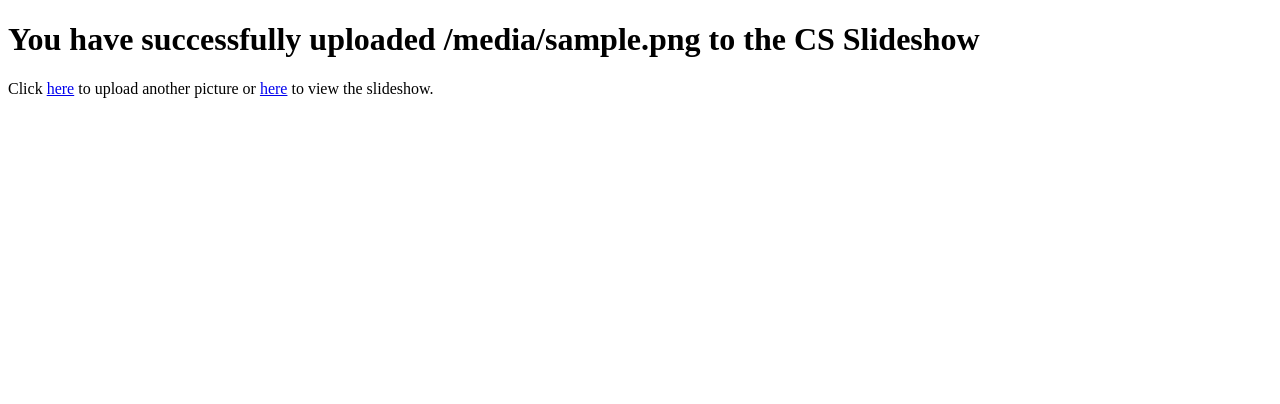
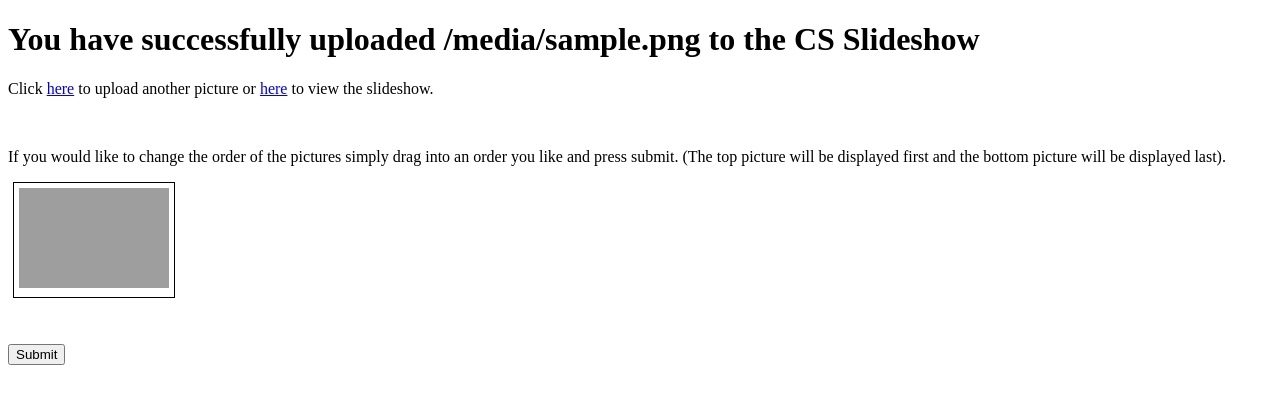
Before and after one commit to wwu-cs-support/slideshow, a Flask app: template templates/success.html in a window 1280 px wide. Shown: the top 404 px of the page. Run offline with Flask 2, Linux system fonts and the light colour scheme; the template is opened without the code that fills it: most values are stand-ins (such as "Sample title", 1, 10 or a date in 2020); some libraries are stand-ins or nearby versions; grey boxes are pictures that could not be loaded.

Commit message:
Passes picture list into success.html, remove extra whitespace, add icons of pictures to success page

```diff
--- a/run.py
+++ b/run.py
@@ -10,7 +10,7 @@ app_dir = os.path.join(os.path.dirname(__file__))
 
 app.config['UPLOAD_METADATA'] = os.path.join(app_dir, 'static/metadata.json')
 app.config['UPLOAD_FOLDER'] = os.path.join(app_dir, 'static/pictures')
-app.config['ALLOWED_EXTENSIONS'] = {'png', 'jpg', 'jpeg', 'tiff', 'tif', 'GIF', 'gif', 'mov'}
+app.config['ALLOWED_EXTENSIONS'] = {'png', 'jpg', 'jpeg', 'tiff', 'tif', 'gif', 'mov'}
 
 def allowed_file(filename):
     return '.' in filename and filename.rsplit('.', 1)[1] in app.config['ALLOWED_EXTENSIONS']
@@ -38,7 +38,9 @@ def upload_picture():
                 metadata['pictures'].insert((int(order)-1), entry)
                 json.dump(metadata, json_file, indent=2)
 
-            return render_template('success.html', filename=filename)
+            pic_array = [metadata['pictures'][i]['path'] for i in range(len(metadata['pictures']))]
+
+            return render_template('success.html', pic_array=pic_array, filename=filename)
         else:
             return render_template('extension_error.html', extensions=app.config['ALLOWED_EXTENSIONS'])
     else:
--- a/static/css/image.css
+++ b/static/css/image.css
@@ -6,5 +6,4 @@
     -moz-background-size: contain;
     -o-background-size: contain;
     background-size: contain;
-
 }
--- /dev/null
+++ b/static/css/success.css
@@ -0,0 +1,18 @@
+ul {
+    list-style-type: none;
+    margin: 0;
+    padding: 0;
+    margin-bottom: 10px;
+}
+
+li {
+    border: solid 1px;
+    margin: 5px;
+    padding: 5px;
+    width: 150px;
+}
+
+img {
+    width: 150px;
+    height: 100px;
+}
--- /dev/null
+++ b/static/js/success.js
@@ -0,0 +1,11 @@
+  $( function() {
+    $( "#sortable" ).sortable({
+      revert: true
+    });
+    $( "#draggable" ).draggable({
+      connectToSortable: "#sortable",
+      helper: "clone",
+      revert: "invalid"
+    });
+    $( "ul, li" ).disableSelection();
+  } );
--- a/templates/success.html
+++ b/templates/success.html
@@ -1,8 +1,29 @@
 <!DOCTYPE HTML>
 <html>
+<head>
     <title>Success!</title>
-    <body>
-        <h1>You have successfully uploaded {{ filename }} to the CS Slideshow</h1>
-        <p>Click <a href="{{ url_for('upload_picture') }}">here</a> to upload another picture or <a href="{{ url_for('slideshow') }}">here</a> to view the slideshow.</p>
-    </body>
+    <meta charset="utf-8">
+    <meta name="viewport" content="width=device-width, initial-scale=1">
+    <link rel="stylesheet" type="text/css" href="/static/css/success.css">
+    <script src="https://code.jquery.com/jquery-1.12.4.js"></script>
+    <script src="https://code.jquery.com/ui/1.12.1/jquery-ui.js"></script>
+    <script src="/static/js/success.js"></script>
+</head>
+<body>
+  <h1>You have successfully uploaded {{ filename }} to the CS Slideshow</h1>
+  <p>Click <a href="{{ url_for('upload_picture') }}">here</a> to upload another picture or <a href="{{ url_for('slideshow') }}">here</a> to view the slideshow.</p>
+  <br>
+  <p>If you would like to change the order of the pictures simply drag into an order you like and press submit. (The top picture will be displayed first and the bottom picture will be displayed last).</p>
+
+  <ul id="sortable">
+  {% for item in pic_array %}
+    <li class="ui-state-default"><img src="{{ item }}"></img></li>
+  {% endfor %}
+  </ul>
+
+  <form action="" method=post enctype=multipart/form-data>
+    <br><br>
+    <input type=submit value=Submit>
+  </form>
+</body>
 </html>
```
